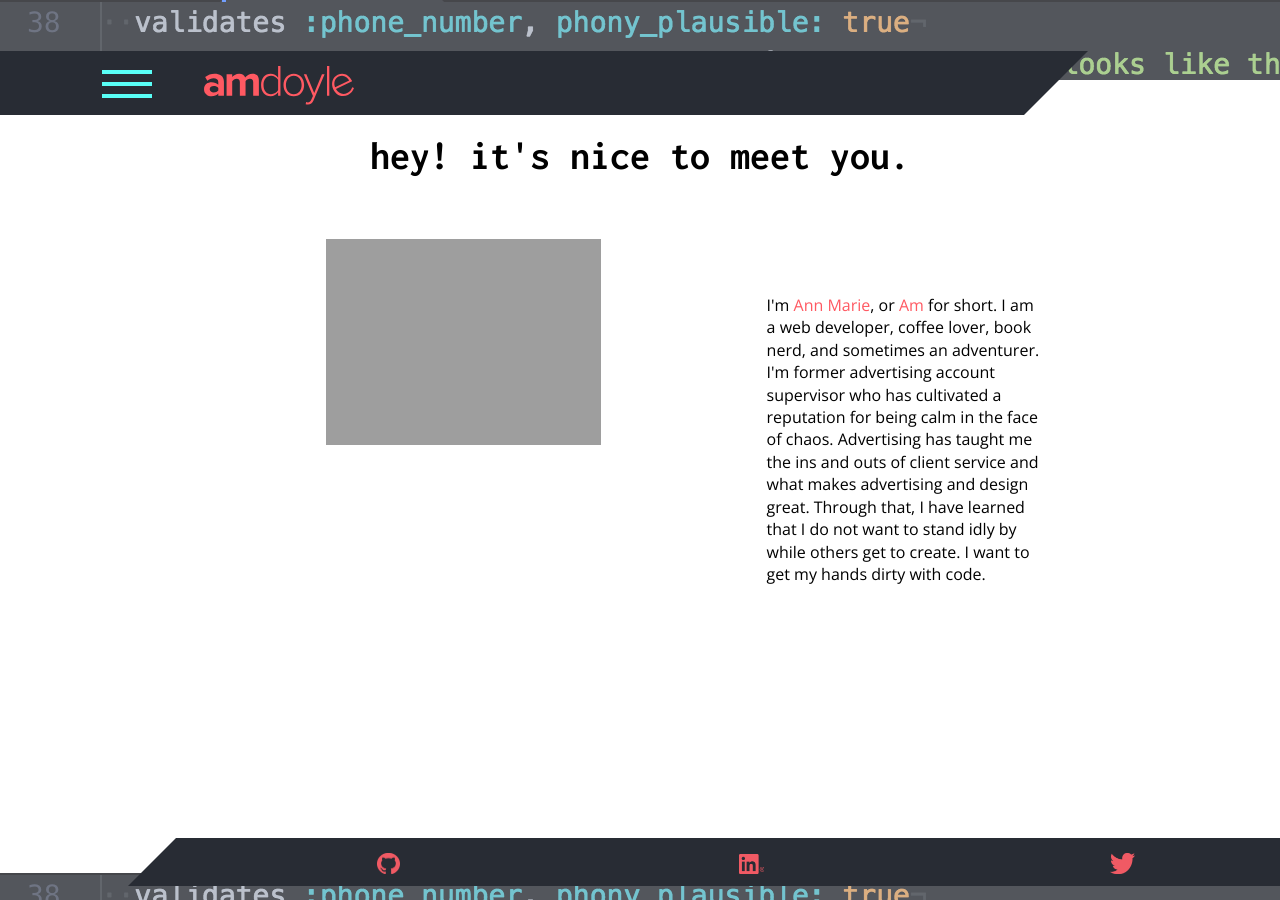
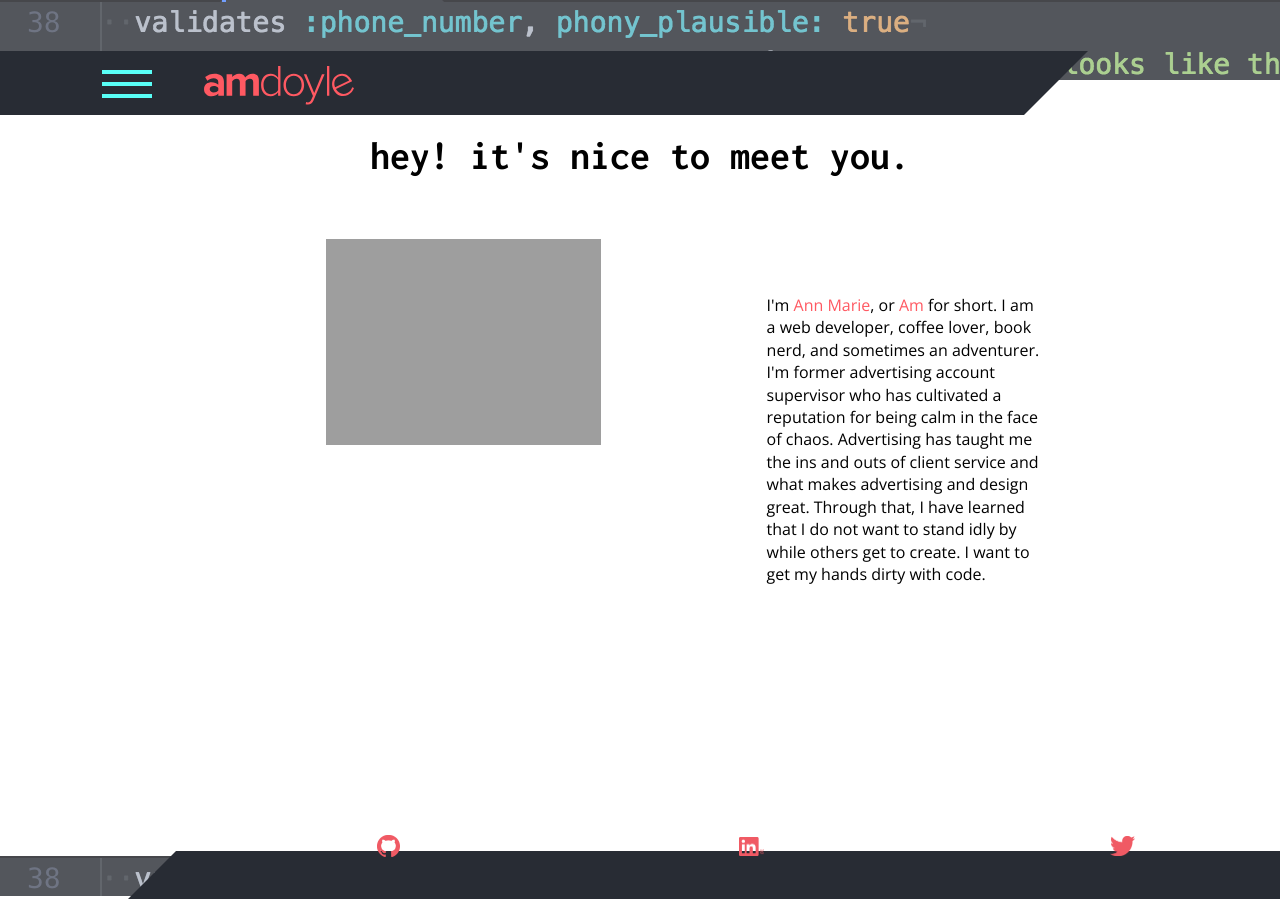
Before and after one commit to amdoyle/amdoyle, a Jekyll site: the page built from index.html, in a window 1280 px wide. Built offline with Jekyll 4.4.1, drawn with Linux system fonts in a browser that asks for light colours; nearby versions of some CDN libraries.

Commit message:
Update footer

```diff
--- a/_sass/_layout.scss
+++ b/_sass/_layout.scss
@@ -181,10 +181,10 @@
 .site-footer {
   position: fixed;
   width: 100vw;
-  height: 0px;
+  height: 30px;
   bottom: 1px;
   margin-right: -5%;
-  // margin-bottom: -4%;
+  margin-bottom: -1%;
   // order: 3;
   // margin-left: 7%;
   padding-bottom: 2%;
```
